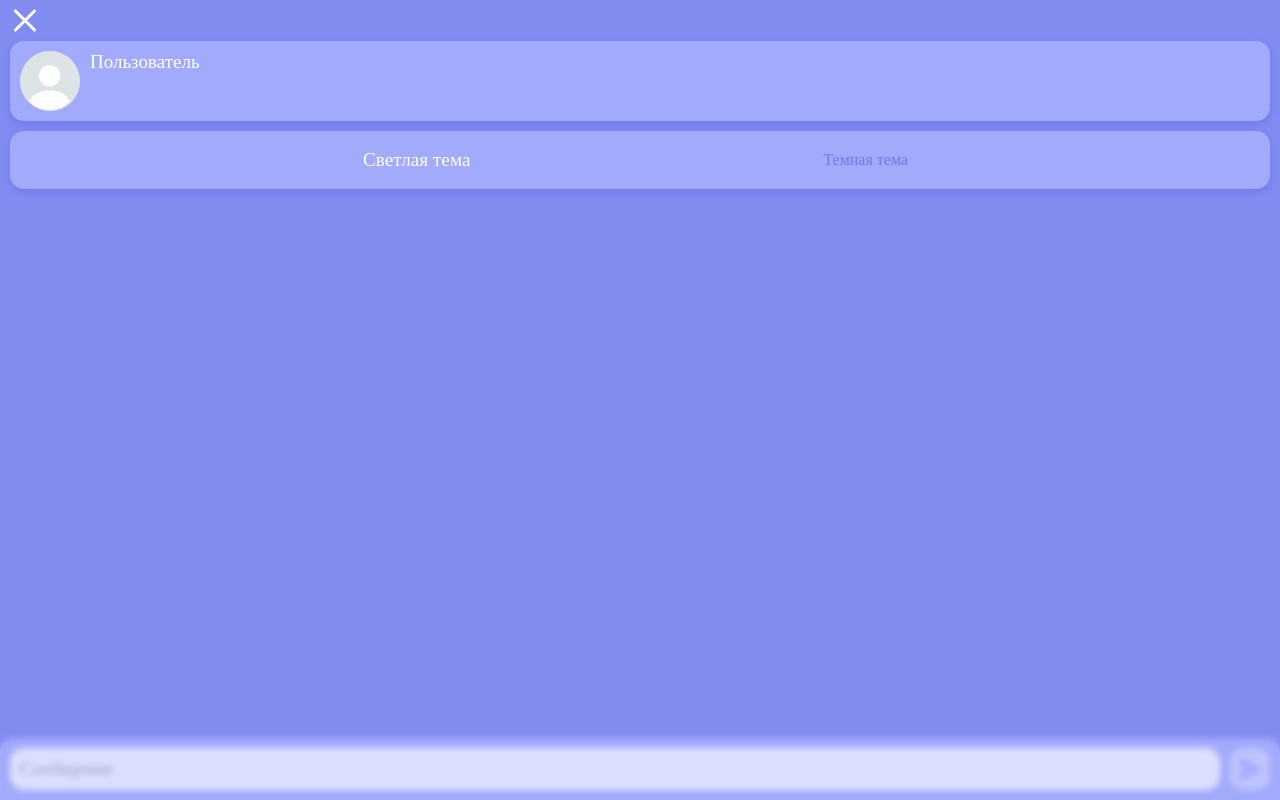
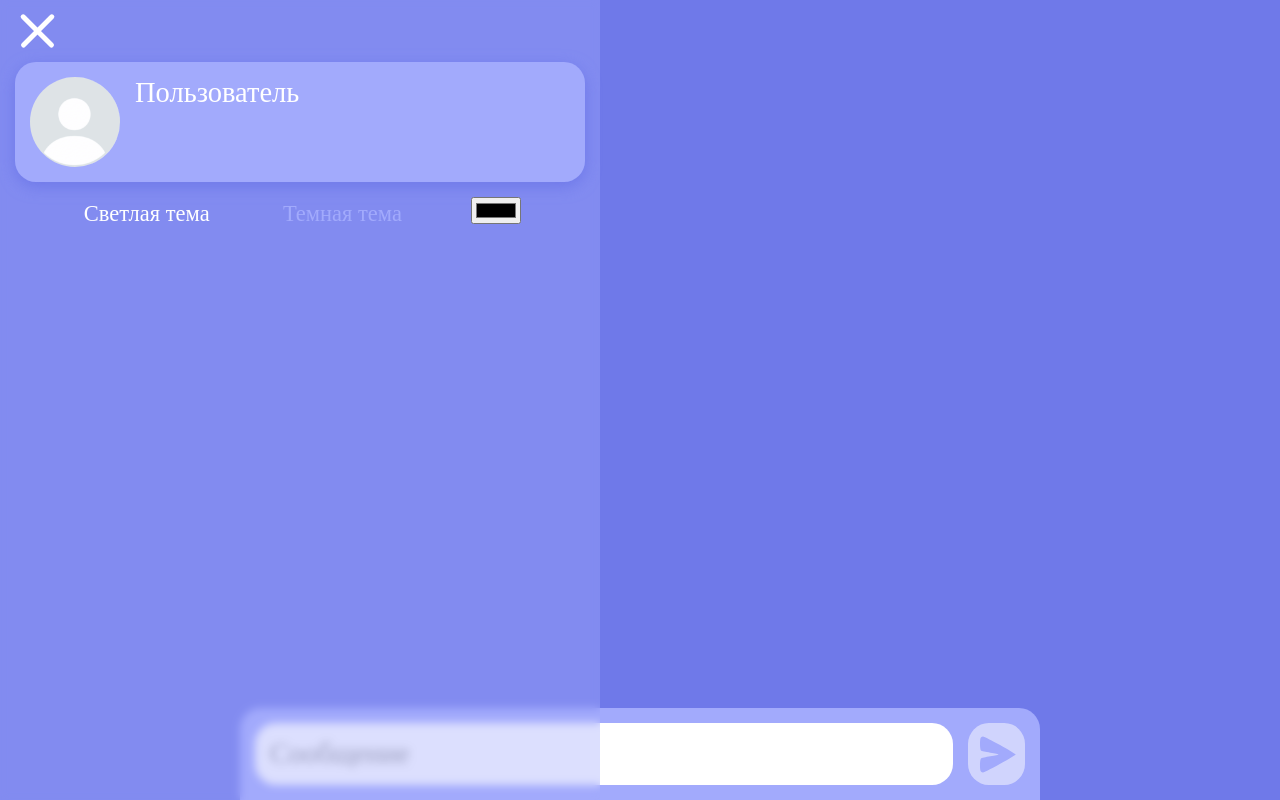
Before and after one commit to l1xi-frontend/wisp, a plain HTML site: page index.html in a window 1280 px wide. Both pictures are taken after a click on the element 25 px from the left and 20 px from the top of the page. Drawn offline with Linux system fonts and the light colour scheme; a web font is replaced by a local one.

Commit message:
Update chat.css

```diff
--- a/chat.css
+++ b/chat.css
@@ -77,6 +77,12 @@ button {
 	width: 30px;
 	height: 21px;
 	cursor: pointer;
+  user-select: none;
+  -webkit-user-select: none;
+  -moz-user-select: none;
+  -ms-user-select: none;
+  outline: none;
+  -webkit-tap-highlight-color: transparent;
 	position: relative;
 }
 
@@ -96,6 +102,9 @@ button {
 header {
   padding: 10px;
   background-color: var(--blue);
+  display: flex;
+  justify-content: space-between;
+  align-items: center;
 }
 
 .header_menu_span {
@@ -128,6 +137,9 @@ header {
   flex: 1;
   flex-direction: column;
   overflow-y: auto;
+  margin: 0 auto;
+  max-width: 800px;
+  width: 100%;
 }
 
 .chat {
@@ -144,8 +156,7 @@ header {
   background-color: var(--light-blue);
   font-size: 17px;
   padding: 10px;
-  border-radius: 14px;
-  border-bottom-right-radius: 3px;
+  border-radius: 14px 14px 0px 14px;
   margin-bottom: 10px;
   align-self: flex-end;
   max-width: 70%;
@@ -160,6 +171,7 @@ header {
   font-size: 12px;
   padding-top: 5px;
   color: var(--black);
+  user-select: none;
 }
 
 .input-field {
@@ -168,6 +180,10 @@ header {
   border-top-right-radius: 14px;
   border-top-left-radius: 14px;
   background-color: var(--light-blue);
+  margin: 0 auto;
+  max-width: 800px;
+  width: 100%;
+  box-sizing: border-box;
 }
 
 #input {
@@ -178,6 +194,7 @@ header {
   width: 100%;
   box-sizing: border-box;
   outline: none;
+  background-color: var(--white-color);
 }
 
 #input::placeholder {
@@ -196,7 +213,14 @@ header {
   opacity: 50%;
   transition: all .3s;
   cursor: pointer;
+  user-select: none;
+  -webkit-user-select: none;
+  -moz-user-select: none;
+  -ms-user-select: none;
+  outline: none;
+  -webkit-tap-highlight-color: transparent;
 }
+
 
 .send-button svg g {
   fill: var(--light-blue);
@@ -252,27 +276,271 @@ header {
 }
 
 .settings-theme {
-  background-color: var(--light-blue);
   display: flex;
   justify-content: space-evenly;
-  border-radius: 14px;
-  padding: 10px 10px;
-  box-shadow: 0 3px 10px var(--blue);
-  font-size: 16px;
-  color: var(--blue);
 }
 
 .settings-theme div {
-  padding: 10px 10px;
-  position: relative;
-  transition: transform .3s;
+  cursor: pointer;
+  user-select: none;
+  -webkit-user-select: none;
+  -moz-user-select: none;
+  -ms-user-select: none;
+  outline: none;
+  -webkit-tap-highlight-color: transparent;
+  padding: 3px;
+  font-size: 15px;
+  font-weight: 500;
+  color: var(--light-blue);
+}
+
+.settings-theme span {
+  padding: 3px;
+  font-size: 15px;
+  font-weight: 500;
+  color: var(--light-blue);
 }
 
 .settings-theme div.active {
-  transform: scale(1.2);
   color: var(--white-color);
 }
 
-#input-custom-theme {
-  display: none;
+@media(min-width: 700px) {
+input {
+	font-family: 'Fira Sans Condensed';
 }
+
+button {
+	font-family: 'Fira Sans Condensed';
+}
+
+.menu {
+	width: 45px;
+	height: 31.5px;
+	cursor: pointer;
+	user-select: none;
+	-webkit-user-select: none;
+	-moz-user-select: none;
+	-ms-user-select: none;
+	outline: none;
+	-webkit-tap-highlight-color: transparent;
+	position: relative;
+}
+
+.menu.click .header_menu_span.header_menu_span:nth-child(1) {
+	transform: translateY(13.5px) rotate(45deg);
+}
+
+.menu.click .header_menu_span.header_menu_span:nth-child(2) {
+	width: 0;
+}
+
+.menu.click .header_menu_span.header_menu_span:nth-child(3) {
+	transform: translateY(-13.5px) rotate(-45deg);
+	width: 45px;
+}
+
+header {
+	padding: 15px;
+	background-color: var(--blue);
+	display: flex;
+	justify-content: space-between;
+	align-items: center;
+}
+
+.header_menu_span {
+	position: absolute;
+	z-index: 100;
+	width: 45px;
+	background-color: var(--white-color);
+	height: 4.5px;
+	border-radius: 3px;
+	transition: all .3s;
+}
+
+.header_menu_span:nth-child(1) {
+	top: 0px;
+	z-index: 1000;
+}
+
+.header_menu_span:nth-child(2) {
+	top: 13.5px;
+}
+
+.header_menu_span:nth-child(3) {
+	width: 22.5px;
+	bottom: 0px;
+}
+
+.main {
+	display: flex;
+	flex: 1;
+	flex-direction: column;
+	overflow-y: auto;
+}
+
+.chat {
+	display: flex;
+	background-color: var(--blue);
+	flex-direction: column;
+	padding: 0 15px;
+	margin: 0;
+}
+
+.container-messege {
+	display: flex;
+	flex-direction: column;
+	background-color: var(--light-blue);
+	font-size: 25.5px;
+	padding: 15px;
+	border-radius: 21px 21px 0px 21px;
+	margin-bottom: 15px;
+	align-self: flex-end;
+	max-width: 70%;
+	word-wrap: break-word;
+	animation: fadeIn 0.3s ease;
+	color: var(--black);
+}
+
+.time {
+	display: flex;
+	align-self: flex-end;
+	font-size: 18px;
+	padding-top: 7.5px;
+	color: var(--black);
+}
+
+.input-field {
+	display: flex;
+	padding: 15px;
+	border-top-right-radius: 21px;
+	border-top-left-radius: 21px;
+	background-color: var(--light-blue);
+}
+
+#input {
+	border: none;
+	padding: 15px;
+	border-radius: 21px;
+	font-size: 28.5px;
+	width: 100%;
+	box-sizing: border-box;
+	outline: none;
+}
+
+#input::placeholder {
+	color: var(--grey);
+}
+
+.send-button {
+	margin-left: 15px;
+	background-color: var(--white);
+	display: flex;
+	justify-content: center;
+	align-items: center;
+	width: 60px;
+	border-radius: 21px;
+	border: none;
+	opacity: 50%;
+	transition: all .3s;
+	cursor: pointer;
+	user-select: none;
+	-webkit-user-select: none;
+	-moz-user-select: none;
+	-ms-user-select: none;
+	outline: none;
+	-webkit-tap-highlight-color: transparent;
+}
+
+.send-button svg g {
+	fill: var(--light-blue);
+}
+
+.send-button svg {
+	width: 45px;
+	height: 45px;
+}
+
+@keyframes fadeIn {
+	from {
+		opacity: 0;
+		transform: translateY(15px);
+	}
+	to {
+		opacity: 1;
+		transform: translateY(0);
+	}
+}
+
+.pull-out-menu {
+	position: fixed;
+	display: flex;
+	flex-direction: column;
+	background-color: var(--light-blue-transparent);
+	backdrop-filter: blur(4.5px);
+	-webkit-backdrop-filter: blur(4.5px);
+	top: 0;
+	left: 0;
+	padding: 61.5px 15px 15px 15px;
+	height: 100%;
+	width: 600px;
+	transform: translateX(-100%);
+	transition: transform 0.5s;
+	box-sizing: border-box;
+}
+
+.pull-out-menu.show {
+	transform: translateX(0%);
+}
+
+.user-card {
+	background-color: var(--light-blue);
+	padding: 15px;
+	margin-bottom: 15px;
+	border-radius: 21px;
+	display: flex;
+	box-shadow: 0 4.5px 15px var(--blue);
+}
+
+.avatar {
+	border-radius: 50%;
+	width: 90px;
+	height: 90px;
+}
+
+.login {
+	padding-left: 15px;
+	font-size: 28.5px;
+	font-weight: 500;
+	color: var(--white-color);
+}
+
+.settings-theme {
+	display: flex;
+	justify-content: space-evenly;
+}
+
+.settings-theme div {
+	cursor: pointer;
+	user-select: none;
+	-webkit-user-select: none;
+	-moz-user-select: none;
+	-ms-user-select: none;
+	outline: none;
+	-webkit-tap-highlight-color: transparent;
+	padding: 4.5px;
+	font-size: 22.5px;
+	font-weight: 500;
+	color: var(--light-blue);
+}
+
+.settings-theme span {
+	padding: 4.5px;
+	font-size: 22.5px;
+	font-weight: 500;
+	color: var(--light-blue);
+}
+
+.settings-theme div.active {
+	color: var(--white-color);
+}}
```
